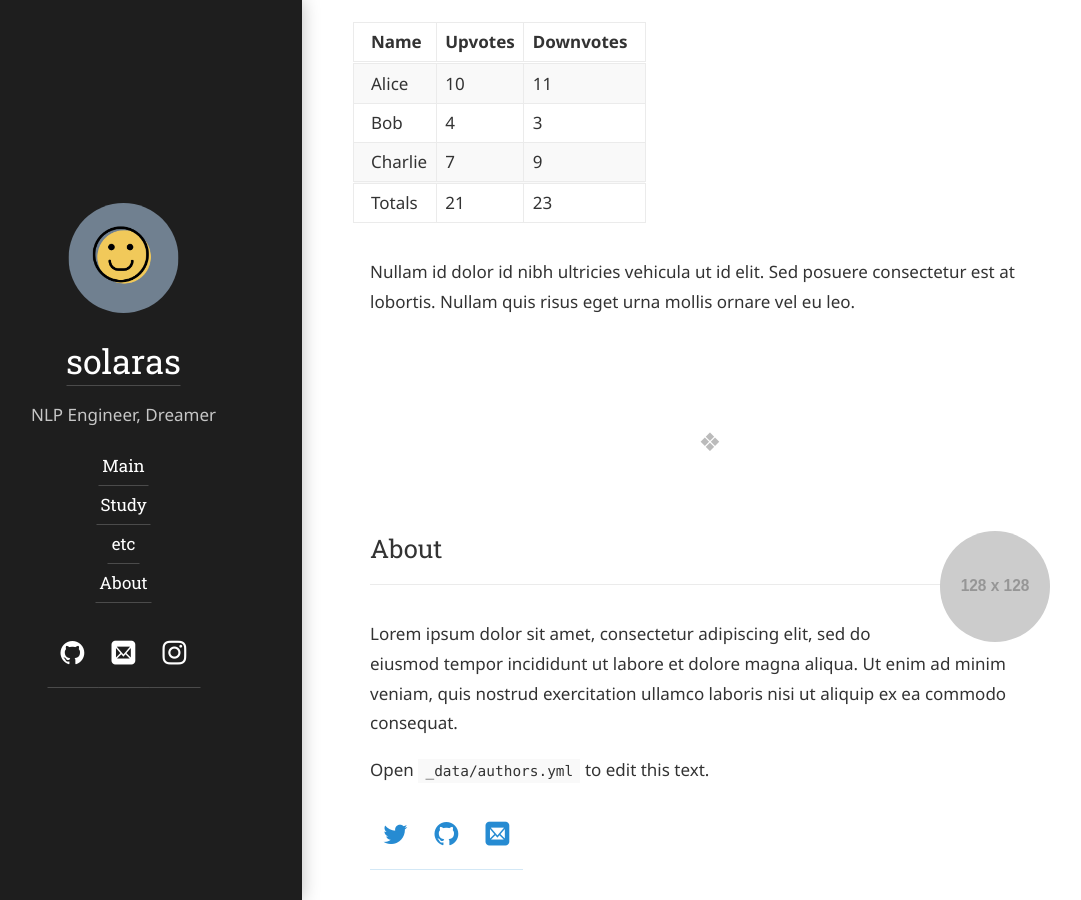
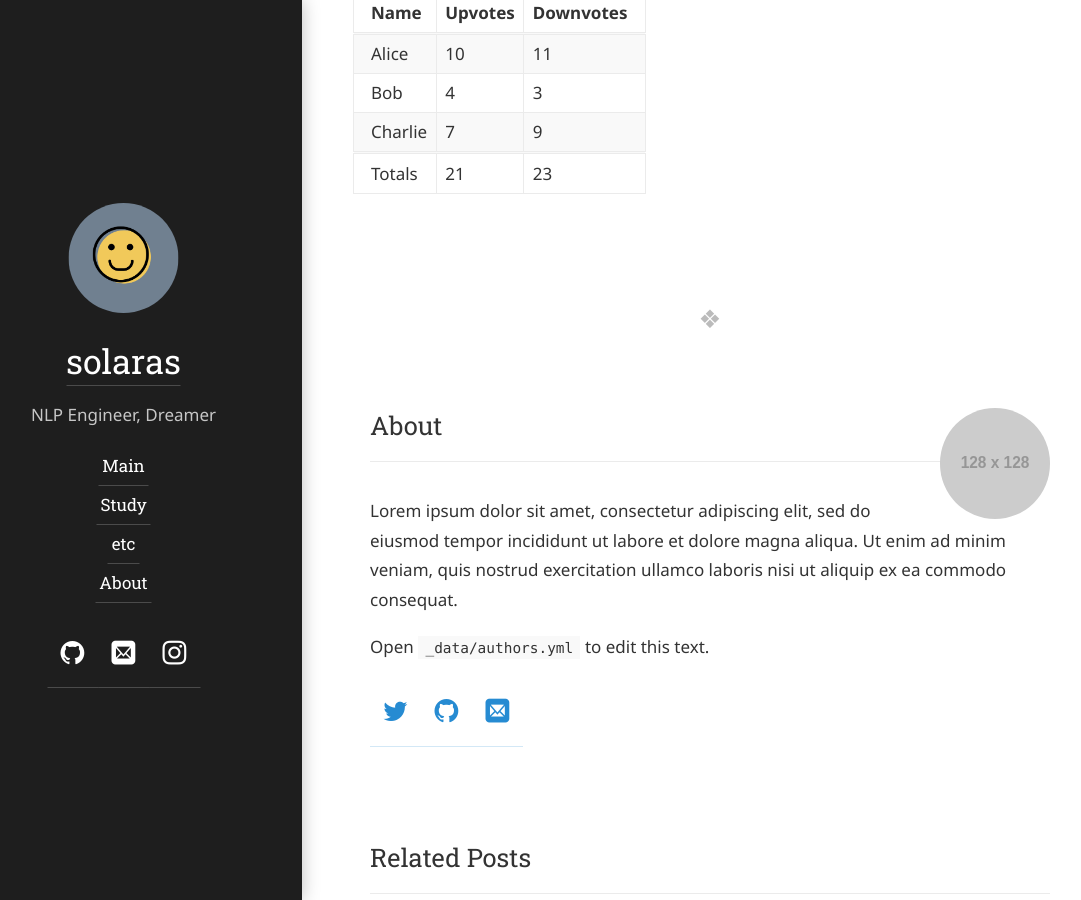
Before and after one commit to solaras/solaras.github.io, a Jekyll site: the page built from hyde/_posts/2022-03-01-markdown.md, in a window 1280 px wide and 900 px high, scrolled down 4283 px. Shown: the whole window, without its empty margins (55-1136 px from the left). Built offline with Jekyll 4.4.1, drawn with Linux system fonts in a browser that asks for light colours; some web fonts are replaced; some of the changed text lies outside the part shown.

Commit message:
post test

```diff
--- a/hyde/_posts/2022-03-15-markdown.md
+++ b/hyde/_posts/2022-03-01-markdown.md
@@ -109,7 +109,3 @@ print(a)
 | Charlie  |         7 |         9 |
 |==========|===========|===========|
 |Totals    |        21 |        23 |
-
-Nullam id dolor id nibh ultricies vehicula ut id elit. Sed posuere consectetur est at lobortis. Nullam quis risus eget urna mollis ornare vel eu leo.
-
-*[어쩔티비]:요즘 많은 유행어
```
Also changed, not shown: other parts of hyde/_posts/2022-03-01-markdown.md (+1 -1 lines).
